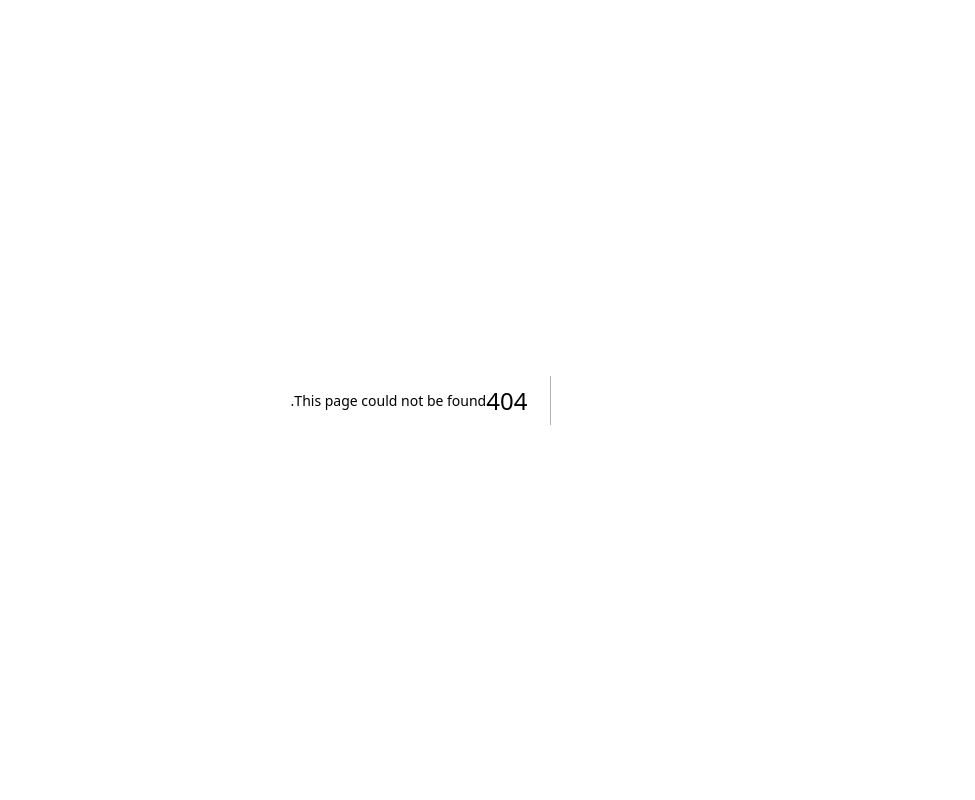
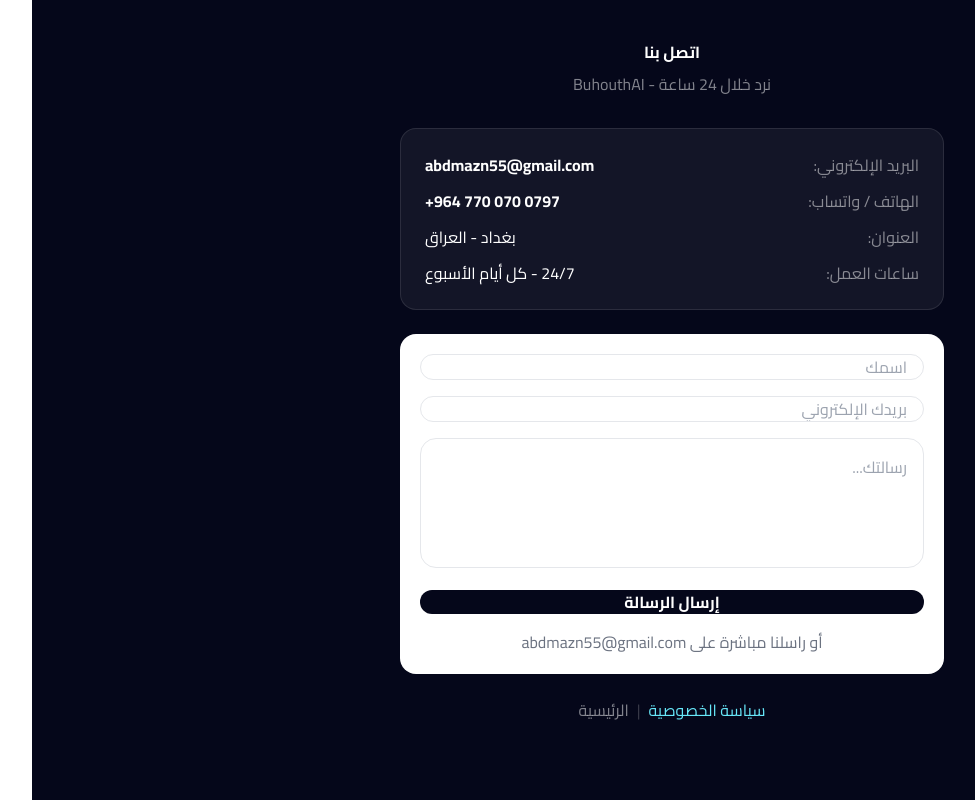
Before and after one commit to mahmoodabdm/buhouthal, a Next.js app: page /contact in a window 1280 px wide. Before the commit this address had no page. Shown: the whole page, without its empty margins (251-1226 px from the left). Built offline with nearby package versions, Linux system fonts and the light colour scheme.

Commit message:
Create page.tsx

```diff
--- /dev/null
+++ b/app/contact/page.tsx
@@ -0,0 +1,50 @@
+"use client"
+import { useState } from "react"
+
+export default function ContactPage() {
+  const [sent, setSent] = useState(false)
+  return (
+    <main className="min-h-screen bg-[#05071a] text-white">
+      <div style={{maxWidth:'584px', margin:'0 auto', padding:'40px 20px'}}>
+        <h1 className="text- font-bold text-center">اتصل بنا</h1>
+        <p className="text- text-white/50 text-center mt-2 mb-8">نرد خلال 24 ساعة - BuhouthAI</p>
+
+        <div className="bg-white/[0.06] border border-white/10 rounded-2xl p-6 mb-6">
+          <div className="space-y-3 text-">
+            <div className="flex justify-between">
+              <span className="text-white/50">البريد الإلكتروني:</span>
+              <span className="font-bold">abdmazn55@gmail.com</span>
+            </div>
+            <div className="flex justify-between">
+              <span className="text-white/50">الهاتف / واتساب:</span>
+              <span dir="ltr" className="font-bold">+964 770 070 0797</span>
+            </div>
+            <div className="flex justify-between">
+              <span className="text-white/50">العنوان:</span>
+              <span>بغداد - العراق</span>
+            </div>
+            <div className="flex justify-between">
+              <span className="text-white/50">ساعات العمل:</span>
+              <span>24/7 - كل أيام الأسبوع</span>
+            </div>
+          </div>
+        </div>
+
+        <form onSubmit={(e)=>{e.preventDefault(); setSent(true)}} className="bg-white rounded-2xl p-5 space-y-4">
+          <input required placeholder="اسمك" className="w-full h- px-4 rounded-full border border-gray-200 text-black text- outline-none" />
+          <input required type="email" placeholder="بريدك الإلكتروني" className="w-full h- px-4 rounded-full border border-gray-200 text-black text- outline-none" />
+          <textarea required placeholder="رسالتك..." rows={4} className="w-full p-4 rounded-2xl border border-gray-200 text-black text- outline-none resize-none"></textarea>
+          <button type="submit" className="w-full h- bg-[#05071a] text-white rounded-full font-bold text-">إرسال الرسالة</button>
+          {sent && <p className="text-center text-green-600 text-">✅ تم الإرسال! سنتواصل معك على abdmazn55@gmail.com قريباً</p>}
+          <p className="text-center text- text-gray-500">أو راسلنا مباشرة على abdmazn55@gmail.com</p>
+        </form>
+
+        <div className="mt-6 text-center">
+          <a href="/privacy" className="text- text-cyan-300 hover:underline">سياسة الخصوصية</a>
+          <span className="mx-2 text-white/20">|</span>
+          <a href="/" className="text- text-white/50 hover:underline">الرئيسية</a>
+        </div>
+      </div>
+    </main>
+  )
+}
```
